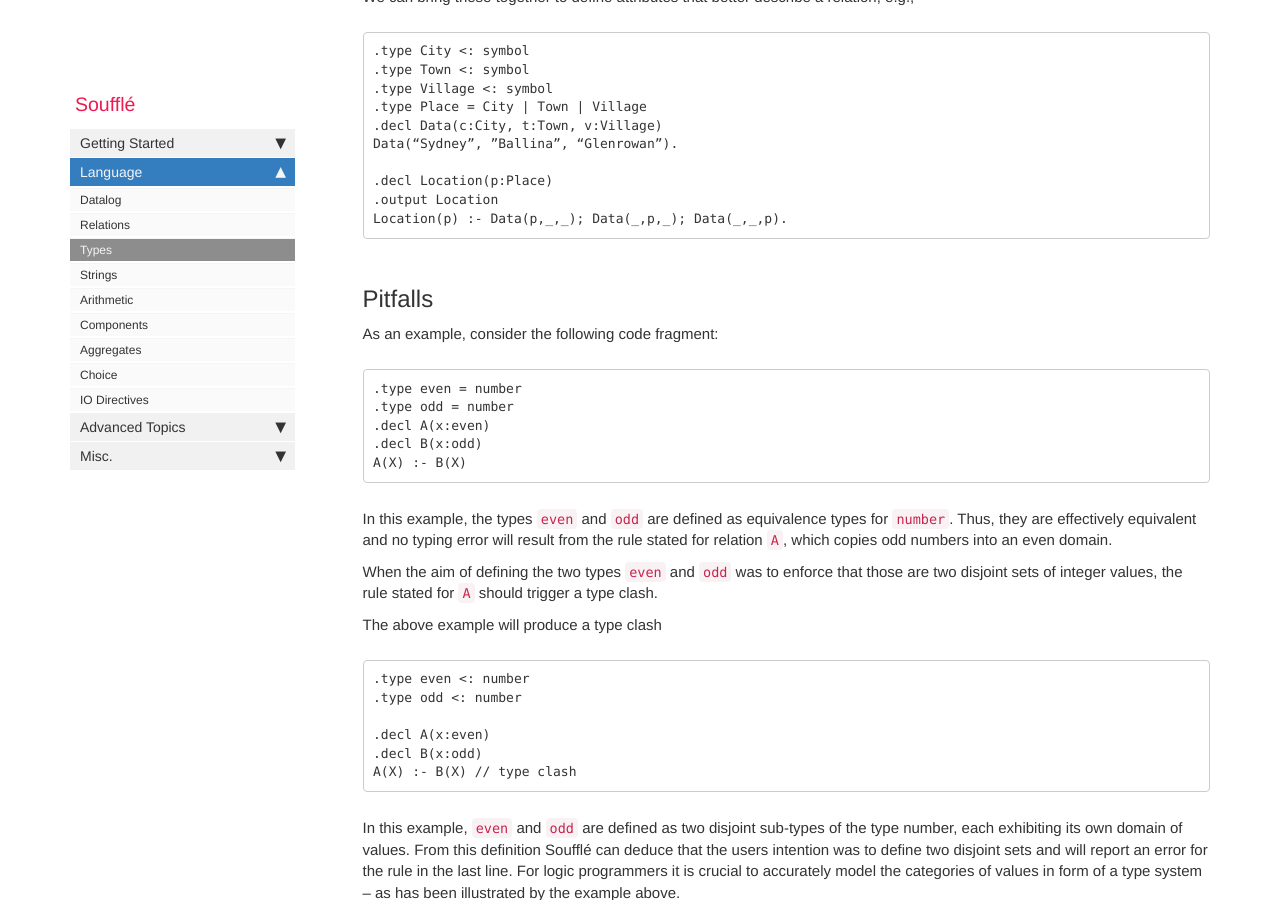
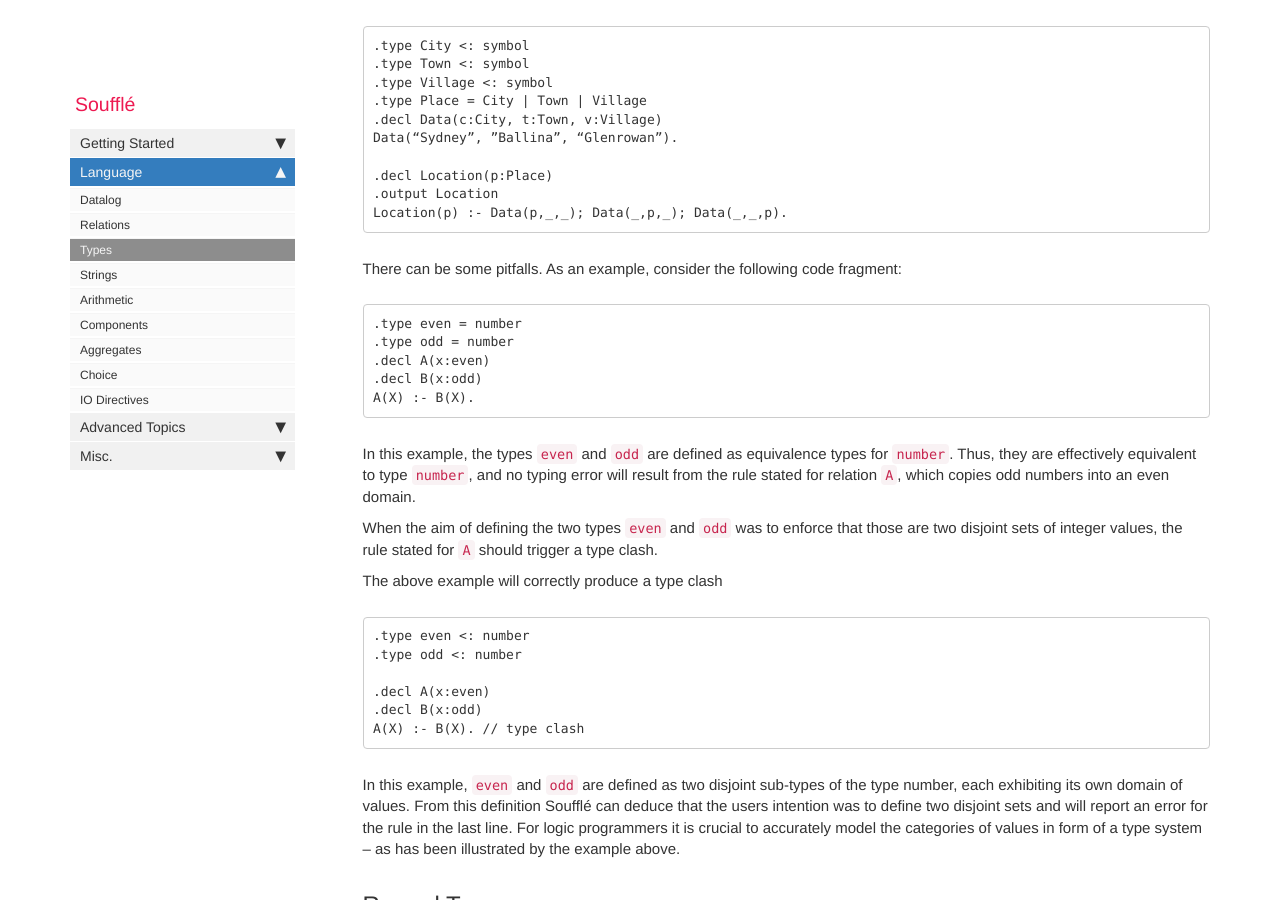
Before and after one commit to souffle-lang/souffle-lang.github.io, a Jekyll site: the page built from pages/docs/types.md, in a window 1280 px wide and 900 px high, scrolled down 3706 px. Built offline with Jekyll 4.4.1, drawn with Linux system fonts in a browser that asks for light colours; comment, search, counter and statistics services are not loaded; some of the changed text lies outside the part shown.

Commit message:
Update types.md

````diff
--- a/pages/docs/types.md
+++ b/pages/docs/types.md
@@ -65,13 +65,13 @@ Magic(-1,1,2.718).
 Relation `Name` is a set of symbols; relation `Translate` has two attributes `n` and `o` of type `symbol` and `number`, respectively; relation `Magic`'s attributes are of type `number`, `unsigned`, and `float`.
 
 ## Equivalence Types
-
 You can define equivalence types in Soufflé using the directive `.type <name> = <other-type>`
-defining a new type `<name>` that is equivalent to type `<other-type>`.  For example,
+defining a user-defined type `<name>` that is equivalent to type `<other-type>`.  For example,
 ```prolog
 .type myNumber = number
 ```
-introduces the new type `myNumber` that is equivalent to the primitive type `number`.
+introduces the user-defined type `myNumber` that is equivalent to the primitive type `number`.
+The types `myNumber` and `number` can be synomiously be used.
 
 ## Ontologies with Base and Union Types
 The sole usage of primitive types (and equivalent types) is
@@ -146,33 +146,30 @@ Data(“Sydney”, ”Ballina”, “Glenrowan”).
 Location(p) :- Data(p,_,_); Data(_,p,_); Data(_,_,p).
 ```
 
-## Pitfalls
-
-As an example,  consider the following code fragment:
+There can be some pitfalls. As an example,  consider the following code fragment:
 ```
 .type even = number
 .type odd = number
 .decl A(x:even)
 .decl B(x:odd)
-A(X) :- B(X)
+A(X) :- B(X).
 ```
-In this example, the types `even` and `odd` are defined as equivalence types for `number`. Thus, they are effectively equivalent and no typing error will result from the rule stated for relation `A`, which copies odd numbers into an even domain.
+In this example, the types `even` and `odd` are defined as equivalence types for `number`. Thus, they are effectively equivalent to type `number`, and no typing error will result from the rule stated for relation `A`, which copies odd numbers into an even domain.
 
 When the aim of defining the two types `even` and `odd` was to enforce that those are two disjoint sets of integer values, the rule stated for `A` should trigger a type clash.
 
-The above example will produce a type clash
+The above example will correctly produce a type clash
 ```
 .type even <: number
 .type odd <: number
 
 .decl A(x:even)
 .decl B(x:odd)
-A(X) :- B(X) // type clash
+A(X) :- B(X). // type clash
 ```
 In this example, `even` and `odd` are defined as two disjoint sub-types of the type number, each exhibiting its own domain of values. From this definition Soufflé can deduce that the users intention was to define two disjoint sets and will report an error for the rule in the last line. For logic programmers it is crucial to accurately model the categories of values in form of a type system -- as has been illustrated by the example above.
 
 ## Record Types
-
 In classical Datalog, a relation is a two-dimensional data-structure consisting of a set of rows and fixed number of columns.
 With a large code-base and/or a complex problem, it is convenient having more complex data-structures, including linked lists, trees in form of terms.
 Souffle provides such an abstraction, which are typed records.
````
